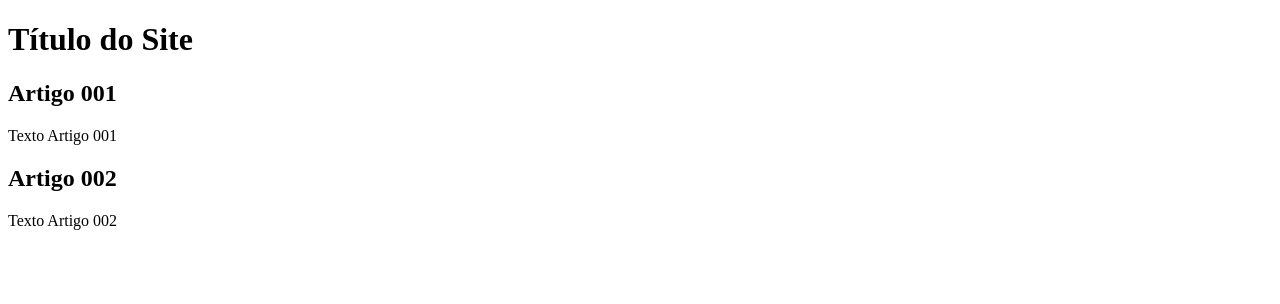
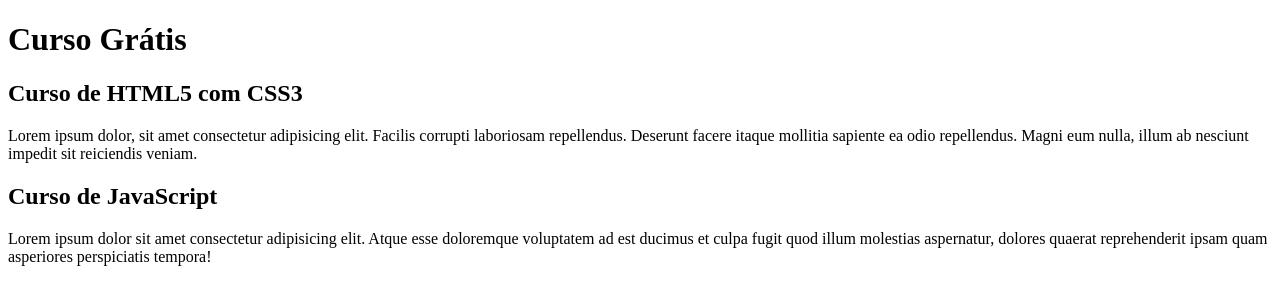
Before and after one commit to CarolGalvaoX/projeto-site, a plain HTML site: page index.html in a window 1280 px wide. Drawn offline with Linux system fonts and the light colour scheme.

Commit message:
Comecei a escrever conteudo

```diff
--- a/index.html
+++ b/index.html
@@ -9,15 +9,15 @@
 <body>
     <main>
         <header>
-            <h1>Título do Site</h1>
+            <h1>Curso Grátis </h1>
         </header>
         <article>
-            <h2>Artigo 001</h2>
-            <p>Texto Artigo 001</p>
+            <h2>Curso de HTML5 com CSS3</h2>
+            <p>Lorem ipsum dolor, sit amet consectetur adipisicing elit. Facilis corrupti laboriosam repellendus. Deserunt facere itaque mollitia sapiente ea odio repellendus. Magni eum nulla, illum ab nesciunt impedit sit reiciendis veniam.</p>
         </article>
         <article>
-            <h2>Artigo 002</h2>
-            <p>Texto Artigo 002</p>
+            <h2>Curso de JavaScript</h2>
+            <p>Lorem ipsum dolor sit amet consectetur adipisicing elit. Atque esse doloremque voluptatem ad est ducimus et culpa fugit quod illum molestias aspernatur, dolores quaerat reprehenderit ipsam quam asperiores perspiciatis tempora!</p>
         </article>
     </main>
 </body>
```
